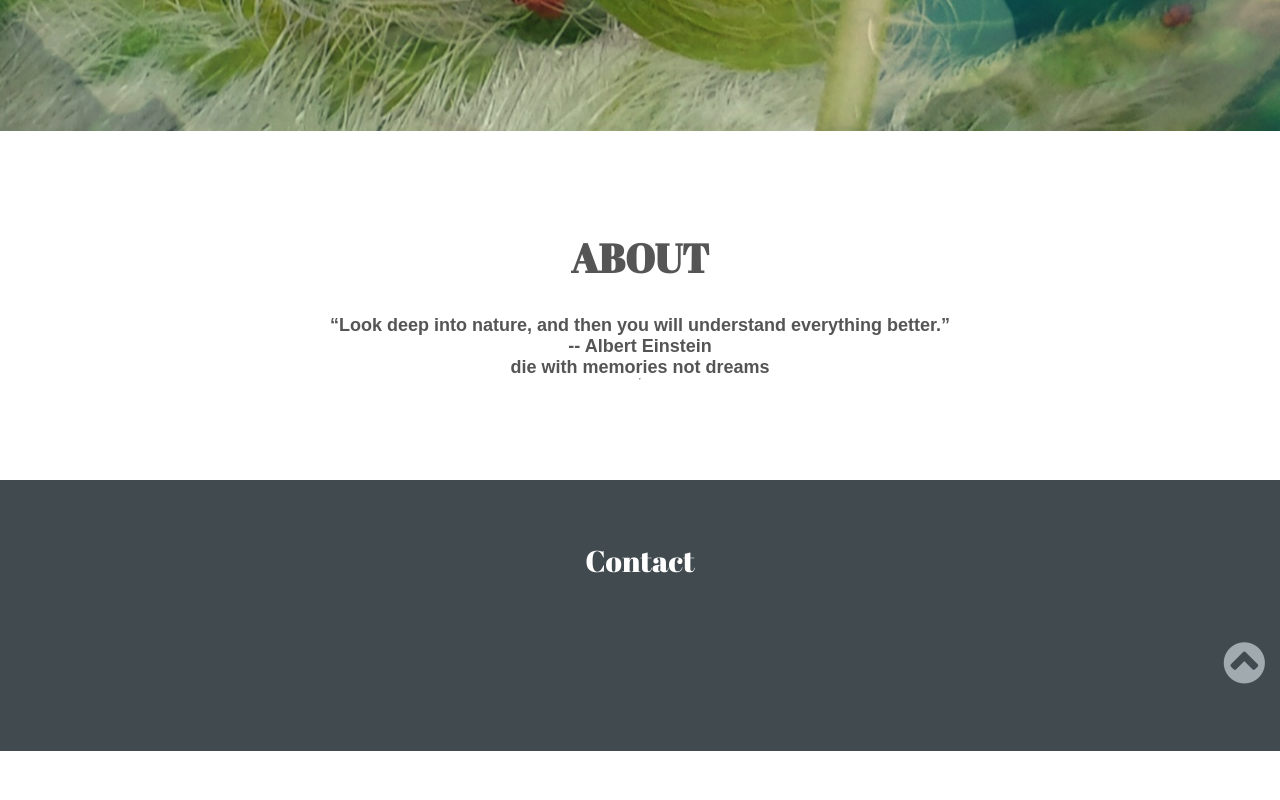
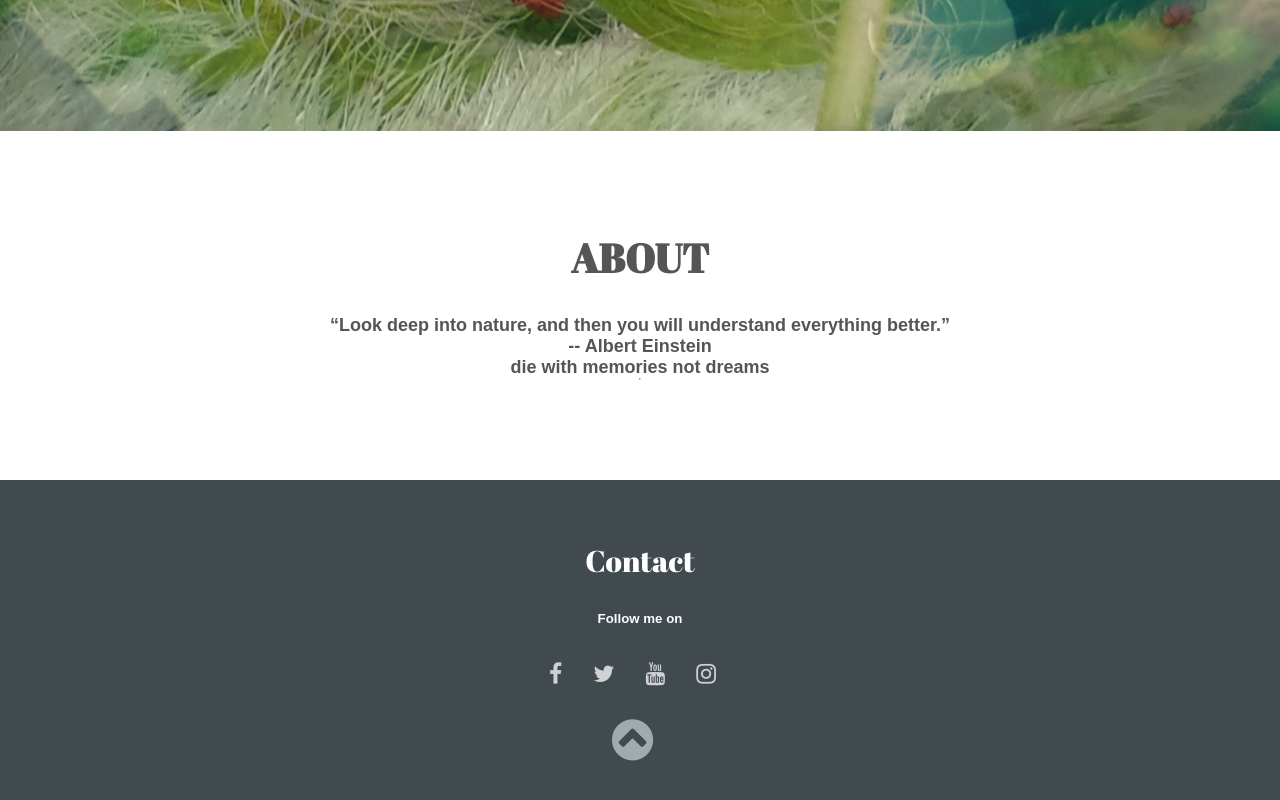
Before and after one commit to harikrishnanputhumana/Sreevidya-wynd-official-site, a plain HTML site: page index.html in a window 1280 px wide. Shown: the part 669-1469 px from the top of the page. Before the commit the page ends 1420 px from the top, so only its background shows below. Drawn offline with Linux system fonts and the light colour scheme.

Commit message:
some updations

```diff
--- a/index.html
+++ b/index.html
@@ -51,14 +51,23 @@
 	<footer id="contactus">
         <h3 class="foot">Contact</h3>
 
-		<ul>
+        <div class="footer-social-icons">
+            <h5 style="padding-bottom: 5ex;">Follow me on</h5>
+            <ul class="social-icons">
+                <li><a href="https://www.facebook.com/Sree-vidyawynd-468877503453123/" class="social-icon"> <i class="fa fa-facebook"></i></a></li>
+                <li><a href="https://www.twitter.com/sree.vidyawynd" class="social-icon"> <i class="fa fa-twitter"></i></a></li>
+                <li><a href="https://www.youtube.com/chirikkudukkamedia" class="social-icon"> <i class="fa fa-youtube"></i></a></li>
+                <li><a href="https://www.instagram.com/sreevidya.photography" class="social-icon"> <i class="fa fa-instagram"></i></a></li>
+            </ul>
+
+            <a href="#homesection" id="btn" >  <i class="fa fa-chevron-circle-up"></i></a>
+        </div>
 
 
 
 
-        </ul>
 
-        <a href="#homesection" id="btn" >  <i class="fa fa-chevron-circle-up"></i></a>
+
 
 
 
--- a/style.css
+++ b/style.css
@@ -363,7 +363,7 @@ footer ul{
 	display: -ms-flexbox;
 	display: flex;
 	margin-bottom: 25px;
-	font-size: 32px;
+	font-size: 23px;
 }
 
 footer ul li{
@@ -400,5 +400,6 @@ footer p a{
 #btn{
     font-size:48px;
     color:#c0cacf;
+    align-items: flex-end;
 
 }
```
Also changed, not shown: portfolio.html (+5 -0 lines).
